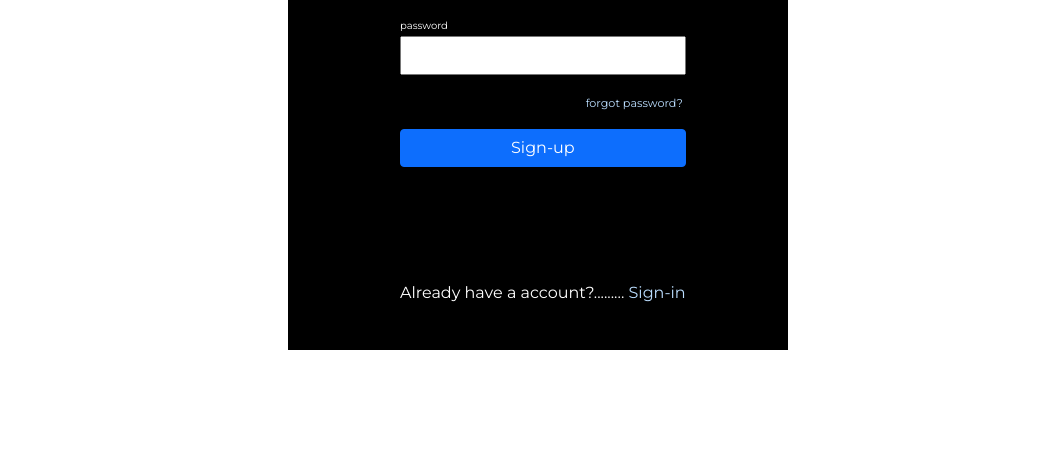
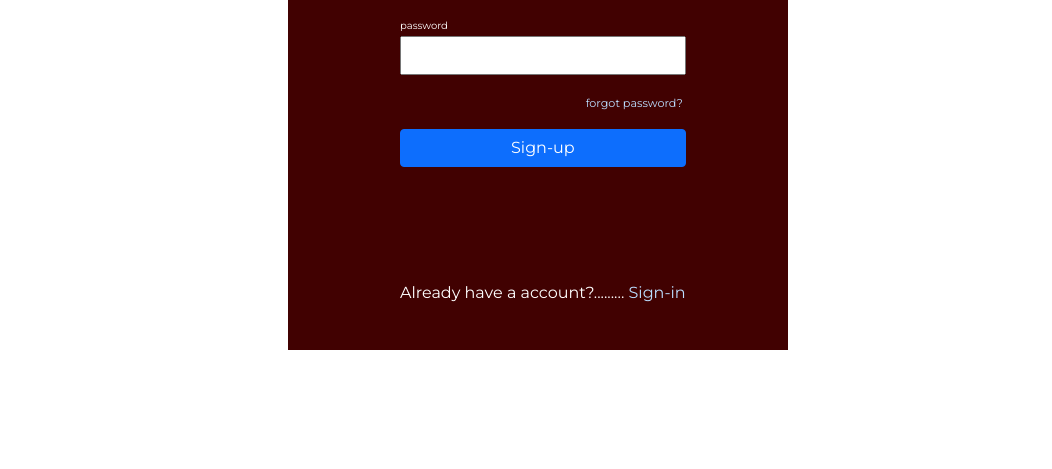
Before and after one commit to Rajarshi187/healthwebsite, a plain HTML site: page signup.html in a window 1280 px wide. Shown: the part 430-899 px from the top of the page, without its empty margins (102-1154 px from the left). Drawn offline with nearby package versions, Linux system fonts and the light colour scheme.

Commit message:
Update style.css

```diff
--- a/css/style.css
+++ b/css/style.css
@@ -211,6 +211,10 @@ span {
 .btn:hover {
 
     background-color: #7149C6;
+}
+
+#signup-form{
+background-color: #410101;
 }
 
 .signin-form {
```
